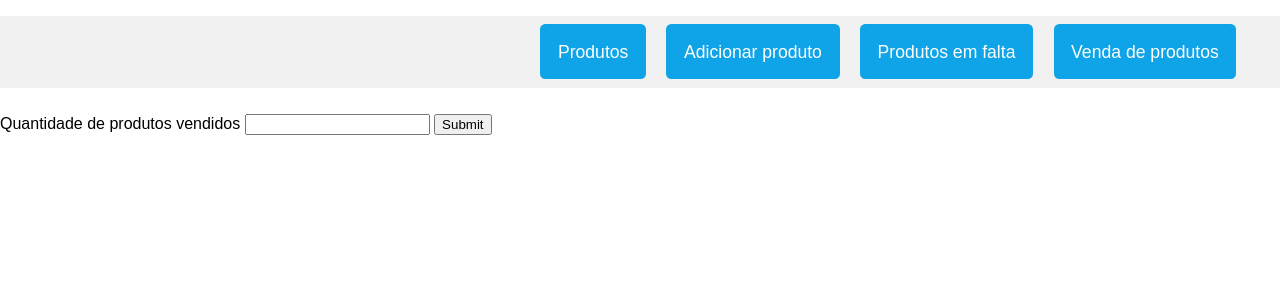
After one commit to GustavoBPereira/controle-estoque, a Flask app: page /venda in a window 1280 px wide. The commit adds this page. Shown: the top 300 px of the page. Run offline with Flask 2, Linux system fonts and the light colour scheme; data comes from the database, SQL or seed files in the repository; both versions use the stored data as it was after the commit.

Commit message:
Atualizaçao com algumas mudanças nos templates e rota de venda ainda nao funcional

```diff
--- /dev/null
+++ b/static/quantidade_form.js
@@ -0,0 +1,24 @@
+function criar_form() {
+    const quantidade_de_produtos = document.getElementById("quantidade_de_produtos").value
+    var form_princial = document.querySelector('div#form_princial')
+    form_princial.innerHTML +=
+}
+
+
+// <form name="form" action="{{ url_for('finalizar_venda') }}" method="POST" enctype="multipart/form-data">
+
+// <label for="produto_vendido">PRODUTO</label>
+// <input list="produtos" name="produto_vendido" id="produto_vendido">
+// <datalist id="produtos">
+//     {% for produto in produtos %}
+//         <option value="{{ produto.nome }}">
+//     {% endfor %}
+// </datalist>
+
+// <label for="quantidade">QUANTIDADE VENDIDA</label>
+// <input type="number" name="quantidade_vendida" id="quantidade_vendida">
+
+// <br>
+// <input type="submit">
+
+// </form>
--- a/templates/template.html
+++ b/templates/template.html
@@ -20,6 +20,7 @@
                 <li><a href="{{ url_for('produtos') }}">Produtos</a></li>
                 <li><a href="{{ url_for('novo_produto', erro_nome='nao')}}">Adicionar produto</a></li>
                 <li><a href="{{ url_for('produtos_faltando')}}">Produtos em falta</a></li>
+                <li><a href="{{ url_for('venda')}}">Venda de produtos</a></li>
             </div>
         </ul>
     </nav>
--- /dev/null
+++ b/templates/venda.html
@@ -0,0 +1,18 @@
+
+{% extends "template.html" %}
+{% block title %}Olá{% endblock %}
+{% block conteudo%}
+<div id="quantidade_de_produtos">
+    <label for="quantidade_de_produtos">Quantidade de produtos vendidos</label>
+    <input type="number" name="quantidade_de_produtos" id="quantidade_de_produtos">
+    <input type="submit" name="quantidade_itens" id="quantidade_itens" onclick="criar_form()">
+</div>
+<br>
+
+<div id="form_princial">
+
+</div>
+
+<script src="{{ url_for('static', filename='quantidade_form.js') }}"></script>
+
+{% endblock %}
--- a/views.py
+++ b/views.py
@@ -84,3 +84,15 @@ def excluir_produto(id):
     db.session.delete(produto_para_remover)
     db.session.commit()
     return redirect(url_for('produtos'))
+
+@app.route('/venda')
+def venda():
+    produtos = Estoque.query.all()
+    return render_template('venda.html', produtos=produtos)
+
+@app.route('/finalizar_venda', methods=['POST'])
+def finalizar_venda():
+    produto = request.form['produto_vendido']
+    quantidade = request.form['quantidade_vendida']
+    print('produto = ', produto, '\n', 'quantidade =', quantidade, '\n')
+    return redirect(url_for('produtos'))
```
Also changed, not shown: estoque.sqlite.
